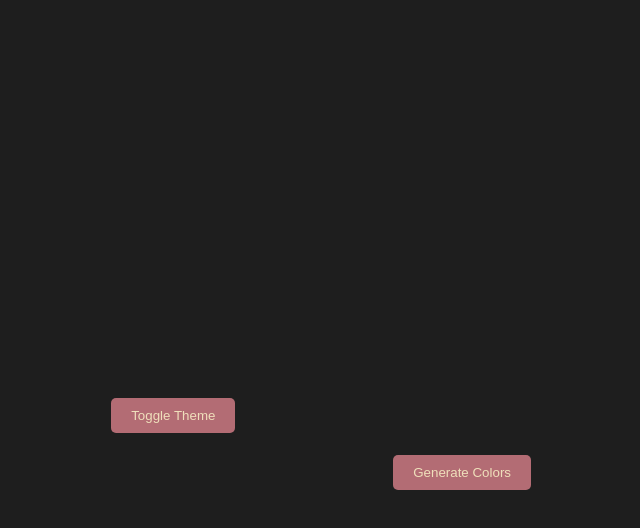
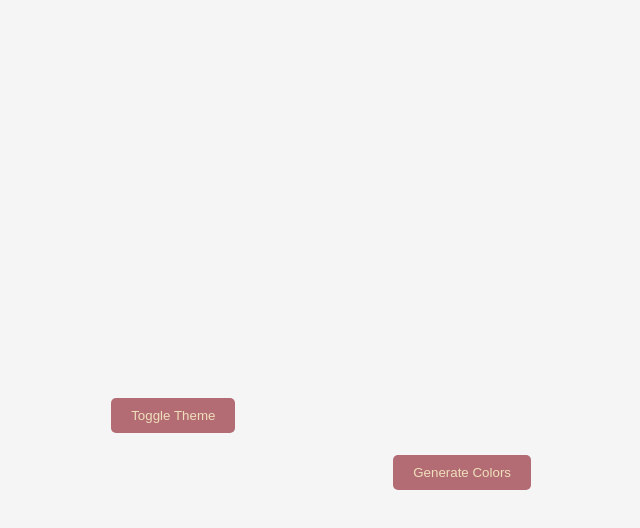
Before and after one commit to jerusalem-M/Color-Palette, a plain HTML site: page index.html in a window 1280 px wide. Both pictures are taken after a click on the button "Toggle Theme". Shown: the whole page, without its empty margins (240-880 px from the left). Drawn offline with Linux system fonts and the light colour scheme.

Commit message:
color change

```diff
--- a/style.css
+++ b/style.css
@@ -31,6 +31,6 @@ button {
   border-radius: 5px;
 }
 .dark {
-  background: #1e1e1e;
-  color: #f5f5f5;
+  background: #f5f5f5;
+  color: #1e1e1e;
 }
```
